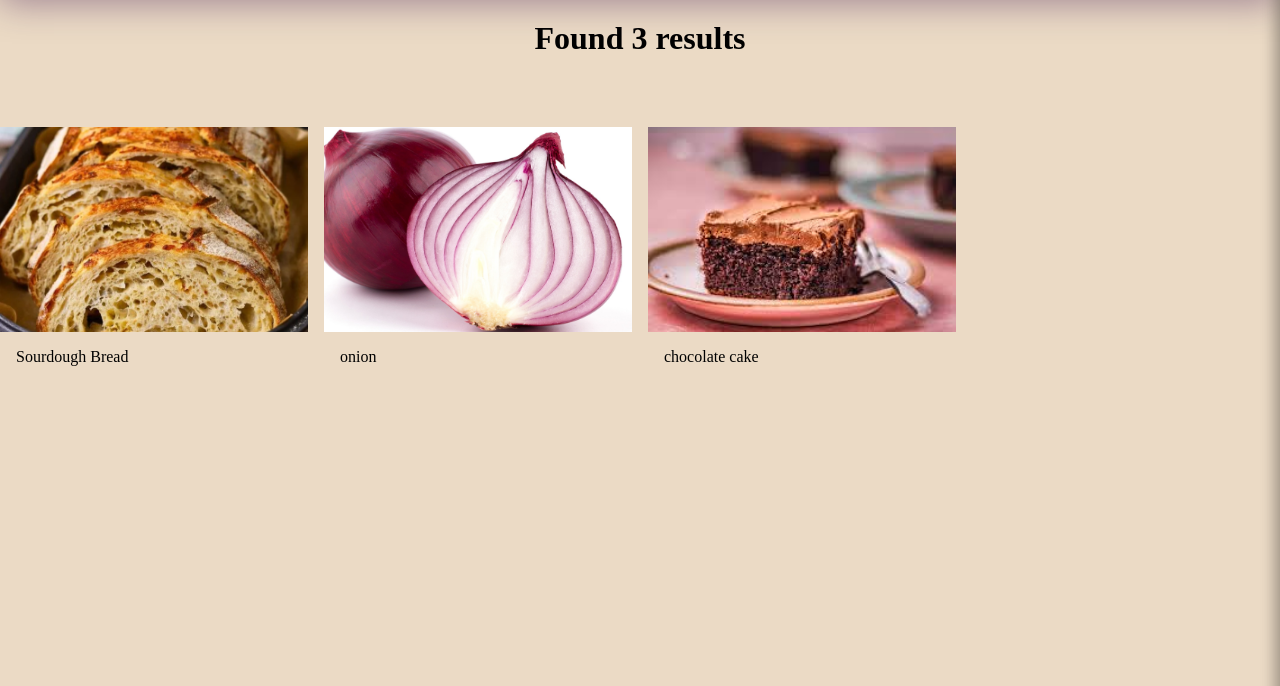
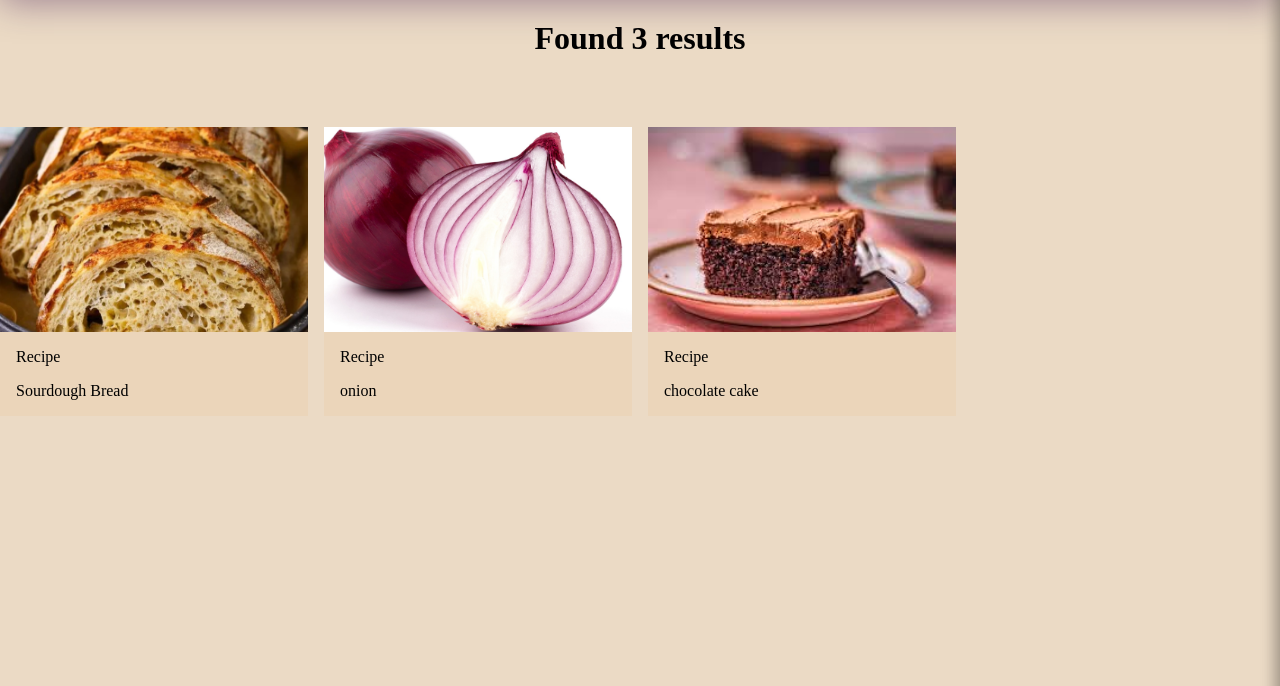
Before and after one commit to link2dak/BakeryWebsite, a Flask app: page /search in a window 1280 px wide. Shown: the part 114-800 px from the top of the page. Run offline with Flask 3, Linux system fonts and the light colour scheme.

Commit message:
added sql database

```diff
--- a/app.py
+++ b/app.py
@@ -5,6 +5,8 @@
 from datetime import timedelta
 from dotenv import load_dotenv
 import os
+import sqlite3
+import json
 import pdb
 
 
@@ -26,19 +28,22 @@
 
 app.secret_key = client.get_secret(os.environ.get("KEY_NAME")).value # gathered secret key form az keyvault
 
-recipe_dict = [{"name": "Sourdough Bread", "description": "This is a perfect sourdough recipe for all levels of bakers!", "image": "sourdough.png", "cat": "recipe"},
+recipe_dict = [{"name": "Sourdough Bread", "description": "This is a perfect sourdough recipe for all levels of bakers!", "image": "sourdough.png", "cat": "Recipe"},
                 {
     "name": "onion",
     "description": "It is just an onion",
     "image": "onion.png",
-    "cat": "recipe"
+    "cat": "Recipe"
 },{
     "name": "chocolate cake",
     "description": "rich and moist chocolate cake",
     "image": "cake.png",
-    "cat": "recipe"
+    "cat": "Recipe"
 }]
 
+def get_db():
+    g = sqlite3.connect("recipe database.db")
+    return g
 
 # --------------------
 # HOME
@@ -47,11 +52,25 @@
 def home():
     cart = None
 
-    user_name = None
-    if "user" in session:
-        user_name = session["user"].get("name")
+    # user_name = None
+    # if "user" in session:
+    #     user_name = session["user"].get("name")
 
-    return render_template('index.html', cart=cart, userName=user_name, recipe_dict = recipe_dict)
+    db = get_db()
+    cursor = db.cursor()
+
+    # finds the first 3 recent recipes created
+    cursor.execute("""
+        SELECT *
+            FROM redcipe_table
+            ORDER BY
+                created_at DESC
+            LIMIT 3
+    """)
+    rows = cursor.fetchall()
+    print(rows)
+
+    return render_template('index.html', cart=cart, recipe_dict = rows)
 
 
 # --------------------
@@ -75,9 +94,38 @@
 # INDIVIDUAL RECIPE PAGE
 # (IMPORTANT: namespaced to avoid route conflicts)
 # --------------------
-@app.route('/recipe/<recipeName>')
-def recipe(recipeName):
-    return render_template('recipePage.html', recipeName=recipeName, recipe_dict = recipe_dict)
+@app.route('/recipe/<int:recipeID>/<recipeName>')
+def recipe(recipeID, recipeName):
+    db = get_db()
+    cursor = db.cursor()
+
+    # finds the recipe with the id "recipeID"
+    cursor.execute("""
+        SELECT *
+            FROM redcipe_table
+            WHERE id = ?
+    """, (recipeID,)
+    )
+    recipe = cursor.fetchone()
+    #fix the json format so that it is in the correct structure
+    instructions = json.load(recipe["ingredients"])
+
+    cursor.execute("""
+        SELECT
+            ingredient_table.name,
+            recipe_ingredient.amount,
+            recipe_ingredient.unit
+
+        FROM recipe_ingredient
+        JOIN ingredient_table ON ingredient_table.id = recipe_ingredient.ingredient_id
+        WHERE recipe_id = ?
+""", (recipeID,)
+)
+
+    ingredients = cursor.fetchall()
+    print(ingredients)
+
+    return render_template('recipePage.html', recipeName=recipeName, recipe = recipe, instructions = instructions, ingredients = ingredients)
 
 
 # --------------------
@@ -109,7 +157,7 @@
 
         #checks all the recipes in the dict to see if any match
         for recipe in recipe_dict:
-            if query in recipe["name"]:
+            if query in recipe["name"].lower():
                 print("found a match\n")
                 print(recipe["name"])
                 matchedList.append(recipe)
--- a/static/css/styles.css
+++ b/static/css/styles.css
@@ -457,6 +457,9 @@
     flex: 1 1 400px; /* each card ~300px wide */
     max-width: 400px;
 }
+.individual-card :hover{
+    cursor: pointer;
+}
 
 .individuale-card-photo{
     width: 100%;
@@ -491,15 +494,17 @@
     font-weight: lighter;
     padding-bottom: 1rem;
 }
-.individual-card-name a {
+.individual-card-name .card-name-url {
     text-decoration: none;       /* removes default underline */
     color: inherit;              /* keeps your text color */
 }
 
-.individual-card-name a:hover {
+.individual-card-name .card-name-url.active {
     cursor: pointer;
     text-decoration: underline;
 }
+
+
 
 
 /* ==== individual recipe page ======*/
--- a/static/js/button.js
+++ b/static/js/button.js
@@ -91,3 +91,23 @@
 const shop_starter_content = document.getElementById("shop-starters-content");
 
 arrowFunc(shop_starters_menu, shop_starters_message, arrow_icon_up_starter, arrow_icon_down_starter, shop_starter_content);
+
+
+//logic for card hover/click
+const cards = document.querySelectorAll(".individual-card");
+
+cards.forEach(card => {
+    const cardLink = card.querySelector(".card-name-url");
+
+    card.addEventListener("mouseenter", function() {
+        console.log("this is a test and it is working");
+        cardLink.classList.add("active");
+    });
+    card.addEventListener("mouseleave", function(){
+        cardLink.classList.remove("active");
+    });
+
+    card.addEventListener("click", function(){
+        window.location.href = cardLink.dataset.url;
+    })
+});
--- a/templates/search.html
+++ b/templates/search.html
@@ -15,10 +15,15 @@
                             <img src="{{ url_for('static', filename='images/' ~ recipe.image) }}">
                         </a>
                     </div>
-                    <div class="individual-card-name">
-                        <a href="{{ url_for('recipe', recipeName=recipe.name)}}">
-                            {{ recipe.name }}
-                        </a>
+                    <div  class="individual-card-name-container">
+                        <div class="individual-card-name">
+                            <div class="card-name-category">
+                                {{recipe.cat}}
+                            </div>
+                            <a class="card-name-url" data-url="{{ url_for('recipe', recipeName=recipe.name)}}">
+                                {{ recipe.name }}
+                            </a>
+                        </div>
                     </div>
                 </div>
             {% endfor %}
```
Also changed, not shown: templates/index.html (+10 -10 lines), templates/recipePage.html (+8 -8 lines), database.db (added), recipe database.db (added).
